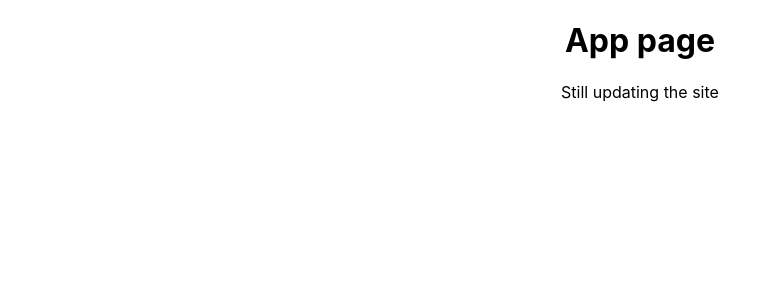
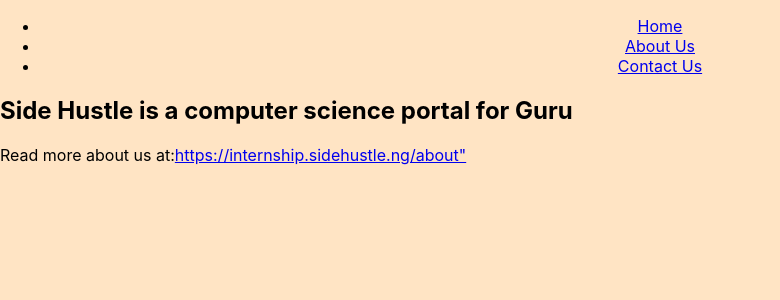
Before and after one commit to Vhickjr/starbelly, a React (Create React App) app: page /#/about in a window 1280 px wide. Shown: the top 300 px of the page, without its empty margins (0-780 px from the left). Built offline with nearby package versions, Linux system fonts and the light colour scheme.

Commit message:
Second Commit

```diff
--- a/src/App.css
+++ b/src/App.css
@@ -11,6 +11,10 @@
   .App-logo {
     animation: App-logo-spin infinite 20s linear;
   }
+}
+
+body {
+  background-color: bisque;
 }
 
 .App-header {
@@ -32,6 +36,7 @@
   from {
     transform: rotate(0deg);
   }
+
   to {
     transform: rotate(360deg);
   }
--- a/src/App.js
+++ b/src/App.js
@@ -1,13 +1,42 @@
-import logo from './logo.svg';
+
 import './App.css';
+import {
+  HashRouter as Router,
+  Routes,
+  Route,
+  Link
+} from 'react-router-dom'
+import Home from './components/pages/Home';
+import About from './components/pages/About';
+import Contact from './components/pages/Contact';
+
+
 
 function App() {
   return (
-    <div className="App">
-      <h1> App page</h1>
-      <p>Still updating the site</p>
+    <Router>
+      <div className="App">
+        <ul>
+          <li>
+            <Link to="/"> Home </Link>
+          </li>
+          <li>
+            <Link to="/about"> About Us </Link>
+          </li>
+          <li>
+            <Link to="/contact"> Contact Us</Link>
+          </li>
+        </ul>
+      </div>
 
-    </div>
+      <Routes>
+        <Route exact path='/' element={<Home />}>  </Route>
+        <Route exact path='/about' element={< About />}>   </Route>
+        <Route exact path='/contact' element={< Contact />}>  </Route>
+
+      </Routes>
+    </Router>
+
   );
 }
 
--- a/src/components/pages/About.jsx
+++ b/src/components/pages/About.jsx
@@ -0,0 +1,18 @@
+import React from 'react'
+
+
+
+function About() {
+    return <div>
+
+        <h2> Side Hustle is a computer science portal for Guru</h2>
+
+        Read more about us at:
+        <a href="https://internship.sidehustle.ng/about">
+            https://internship.sidehustle.ng/about"
+        </a>
+    </div>
+        ;
+}
+
+export default About;
--- a/src/components/pages/Contact.jsx
+++ b/src/components/pages/Contact.jsx
@@ -0,0 +1,11 @@
+import React from 'react'
+
+
+function Contact() {
+    return <address>
+        send us a mail: <br />
+        side Hustle Internship <br />
+        hello@sidehustle.ng
+    </address>
+}
+export default Contact;
--- a/src/components/pages/Home.jsx
+++ b/src/components/pages/Home.jsx
@@ -0,0 +1,7 @@
+import React from 'react'
+
+
+function Home() {
+    return <h1> Welcome to the world of Gurus!</h1>
+}
+export default Home;
```
